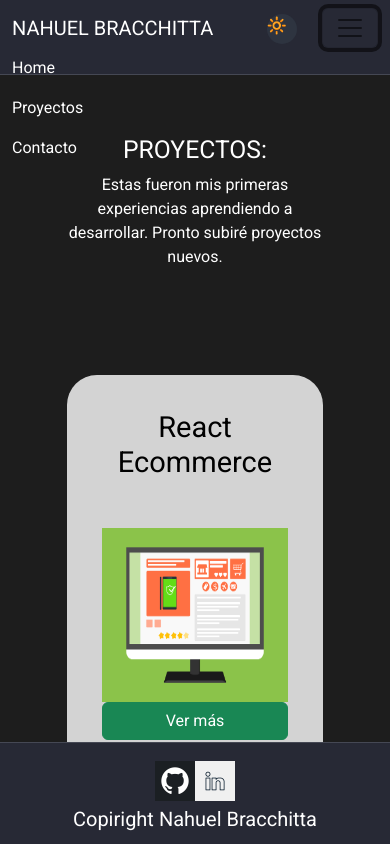
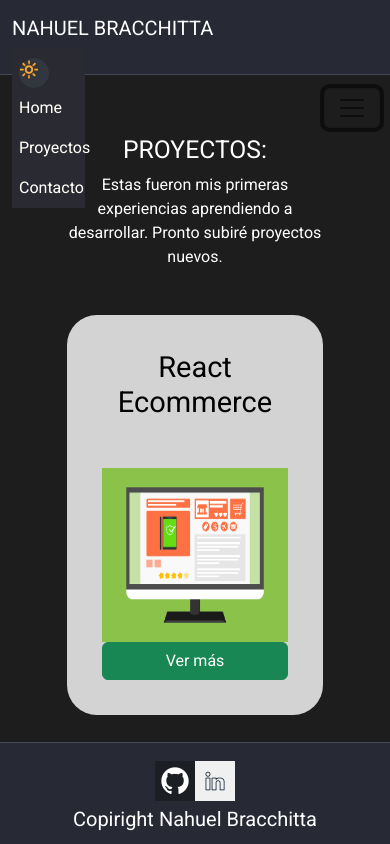
Before and after one commit to MrFontina/NB, a React (Create React App) app: page /proyectos in a window 390 px wide. Both pictures are taken after a click on the button "Toggle navigation". Shown: the top 844 px of the page. Built offline with nearby package versions, Linux system fonts and the light colour scheme.

Commit message:
corrigiendo estilos

```diff
--- a/src/Components/About/About.jsx
+++ b/src/Components/About/About.jsx
@@ -17,23 +17,23 @@ function About() {
   return (
     <div>
       <div className="container.fluid">
-        <div className="title" style={{textAlign:"center", height:"177px", background: darkMode? gradient34 : darkest}}>
+        <div className="title" style={{ textAlign: "center", height: "160px", background: darkMode ? gradient34 : darkest }}>
           <h2 >NAHUEL BRACCHITTA</h2>
           <h4 >FrontEnd Developer</h4>
         </div>
-        <div className="row flex-wrap aboutContainer" style={{background: darkMode? gradient45 : darkest}}>
+        <div className="row flex-wrap   aboutContainer" style={{ background: darkMode ? gradient45 : darkest }}>
           <div className="headerLeft col-lg-7 col-12">
-               Hola! Con este sitio lanzo mi carrera como desarrollador Frontend. Es el primer proyecto que construyo desde cero por mi mismo. Las herramientas que actualmente manejo son: html5, css3, javascript, reactjs, sass y bootstrap. Estoy muy entusiasmado por seguir desarrollando!! Pueden entrar a mi repositorio de GitHub, y en la sección proyectos voy subiendo todo lo que voy trabajando. Estoy abierto a recibir sugerencias, por favor dejame tu comentario o consulta.<br></br>
+            Hola! Con este sitio lanzo mi carrera como desarrollador Frontend. Las herramientas que actualmente manejo son: html5, css3, javascript, reactjs, sass y bootstrap. Estoy muy entusiasmado por seguir desarrollando!! Pueden entrar a mi repositorio de GitHub, y en la sección proyectos voy subiendo todo lo que voy trabajando. Estoy abierto a recibir sugerencias, por favor dejame tu comentario o consulta.<br></br>
             <div className="icons d-flex p-4">
-                <img src={htmlIcon} style={{height:'50px', margin:'10px'}} alt=""/>
-                <img src={cssIcon}  style={{height:'50px', margin:'10px'}}  alt=""/>
-                <img src={jsIcon}  style={{height:'50px', margin:'10px'}}  alt=""/>
-                <img src={bootstrapIcon}  style={{height:'50px', margin:'10px'}}  alt=""/>
-                <img src={reactIcon}  style={{height:'50px', margin:'10px'}}  alt=""/>
+              <img src={htmlIcon} style={{ height: '50px', margin: '10px' }} alt="" />
+              <img src={cssIcon} style={{ height: '50px', margin: '10px' }} alt="" />
+              <img src={jsIcon} style={{ height: '50px', margin: '10px' }} alt="" />
+              <img src={bootstrapIcon} style={{ height: '50px', margin: '10px' }} alt="" />
+              <img src={reactIcon} style={{ height: '50px', margin: '10px' }} alt="" />
             </div>
           </div>
           <div className="headerRight col-lg-5 col-12 "  >
-            <img src={image} style={{borderRadius: "50%", height: "60%" }} alt=""/>
+            <img src={image} style={{ borderRadius: "50%", height: "60%" }} alt="" />
           </div>
         </div>
       </div>
--- a/src/Components/About/about.css
+++ b/src/Components/About/about.css
@@ -1,10 +1,13 @@
 .title{
     padding: 60px;
+}
+
+.aboutContainer{
+    width: 100%;
+
+}
 
 
-
-
-}
 
 @media (min-width: 990px){
     .headerLeft{
@@ -17,7 +20,7 @@
     flex-direction: column;
     /* justify-content: center; */
     align-items: center;
-    padding-top: 34px;
+    /* padding-top: 20px; */
     text-align:center;
 
     font-size: 20px;
@@ -27,8 +30,8 @@
 }
 
 .headerRight{
-        height: 700px;
-        padding-top: 34px;
+        height: 600px;
+        /* padding-top: 20px; */
         display: flex;
         flex-direction: row;
         justify-content: center;
@@ -43,7 +46,7 @@
    .headerLeft{
 
     height: 700px;
-    padding-top: 80px;
+    /* padding-top: 80px; */
     padding-left: 45px;
     padding-right: 45px;
    }
--- a/src/Components/Contacto/contacto.css
+++ b/src/Components/Contacto/contacto.css
@@ -1,12 +1,12 @@
 .contacto{
-    height: 1500px;
+    /* height: 600px; */
     text-align:center;
     padding: 60px;
     margin-bottom: auto
 }
 
 .contactoTitle{
-    height: 250px;
+    height: 160px;
 }
 
 .contactoTitle p {
--- a/src/Components/NavBar/NavBar.jsx
+++ b/src/Components/NavBar/NavBar.jsx
@@ -16,19 +16,20 @@ function NavBar() {
     <nav className="navBarClass navbar navbar-expand-lg " style={{ background: darkMode ? gradient13 : "#272935", height: "75px",  }}>
       <div className="container-fluid" >
         <Link className="navbar-brand" style={{ color: darkMode ? "black" : "white" }} to="/">NAHUEL BRACCHITTA</Link>
-        <label>
+
+        <button className="navbar-toggler btnToggle" type="button" data-bs-toggle="collapse" data-bs-target="#navbarNavAltMarkup" aria-controls="navbarNavAltMarkup" aria-expanded="false" aria-label="Toggle navigation">
+          <span className="navbar-toggler-icon"></span>
+        </button>
+        <div className="collapse navbar-collapse " id="navbarNavAltMarkup">
+          <div className="navbar-nav menuNav" style={{ background: darkMode?  null : "#272935" }}>
+          <label>
           <button className="dark-mode-toggle" onClick={handleTheme}>
             <div className="dark-mode-slider" >{darkMode ? "🌙" : "🔆"}</div>
           </button>
         </label>
-        <button className="navbar-toggler" type="button" data-bs-toggle="collapse" data-bs-target="#navbarNavAltMarkup" aria-controls="navbarNavAltMarkup" aria-expanded="false" aria-label="Toggle navigation">
-          <span className="navbar-toggler-icon"></span>
-        </button>
-        <div className="collapse navbar-collapse " id="navbarNavAltMarkup">
-          <div className="navbar-nav">
-            <Link to="/" className="nav-link active" style={{ color: darkMode ? "black" : "white" }} aria-current="page" >Home</Link>
-            <Link to="/proyectos" className="nav-link" style={{ color: darkMode ? "black" : "white" }}>Proyectos</Link>
-            <Link to="/contacto" className="nav-link" style={{ color: darkMode ? "black" : "white" }}>Contacto</Link>
+            <Link to="/" className="nav-link active linkMenu" style={{ color: darkMode ? "black" : "white" }} aria-current="page" >Home</Link>
+            <Link to="/proyectos" className="nav-link linkMenu" style={{ color: darkMode ? "black" : "white" }}>Proyectos</Link>
+            <Link to="/contacto" className="nav-link linkMenu" style={{ color: darkMode ? "black" : "white" }}>Contacto</Link>
           </div>
         </div>
       </div>
--- a/src/Components/NavBar/navBar.css
+++ b/src/Components/NavBar/navBar.css
@@ -33,3 +33,30 @@
     transform: translateX(0px);
     transition: all 0.2s ease;
   }
+
+  @media (max-width: 990px){
+/*
+    .linkMenu{
+  background-color: red;
+  z-index: 0;
+  ;
+} */
+    .menuNav{
+
+      background: linear-gradient(to bottom, #8EA4C8, #DEDCE4);
+      width: 20%;
+      padding-left: 7px;
+      filter: sepia(15%);
+      padding-top: 10px;
+      /* background-color: red; */
+      /* background: grey;
+      padding-left: 10px;
+      width: 22%; */
+    }
+  }
+
+  .btnToggle{
+    position: fixed;
+    right: 0;
+    margin: 10px;
+  }
--- a/src/Components/Proyectos/Proyectos.jsx
+++ b/src/Components/Proyectos/Proyectos.jsx
@@ -22,7 +22,7 @@ function Proyectos() {
     <p>Estas fueron mis primeras experiencias aprendiendo a desarrollar. Pronto subiré proyectos nuevos.</p>
     </div>
 
-    <div className="container-fluid d-flex flex-wrap " style={{height:"1900px", background: darkMode? gradient45 : darkest}}>
+    <div className="container-fluid d-flex flex-wrap containerProyectos" style={{background: darkMode? gradient45 : darkest}}>
     <Card title="React Ecommerce"
           img={image4}
           poptitle="React Commerce"
--- a/src/Components/Proyectos/proyectos.css
+++ b/src/Components/Proyectos/proyectos.css
@@ -1,12 +1,24 @@
 .proyectos{
     text-align:center;
-    height:250px;
+    height:160px;
     padding: 60px;
-    margin-bottom: auto
+    margin-bottom: auto;
+    z-index: 1;
+}
+
+.containerProyectos{
+    height: 600px;
+    padding-top: 40px;
 }
 
 @media (max-width: 470px){
     .proyectos{
-        height: 300px;
+        height: 200px;
     }
 }
+
+@media (max-width: 770px){
+    .containerProyectos{
+        height: 1700px;
+    }
+}
--- a/src/index.css
+++ b/src/index.css
@@ -1,4 +1,10 @@
 @import url('https://fonts.googleapis.com/css2?family=Roboto&display=swap');
+
+* {
+  margin: 0;
+  padding: 0;
+  box-sizing: 0;
+}
 
 body {
   margin: 0;
```
Lines whose indentation alone changed are shown as unchanged.
